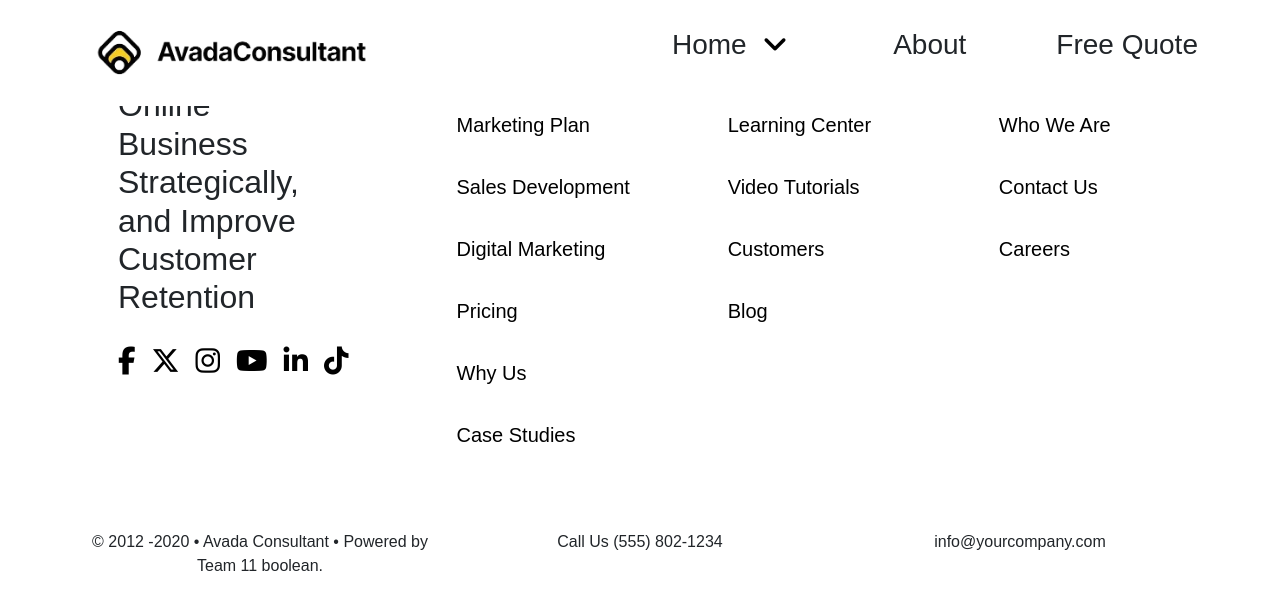
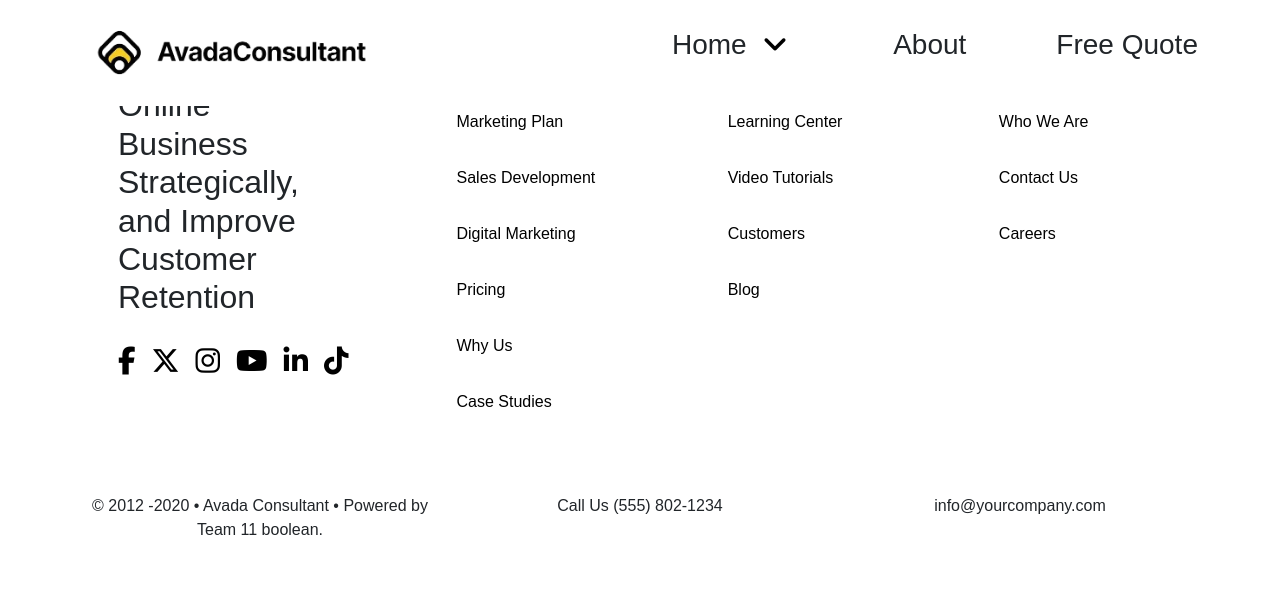
Before and after one commit to Om12ek99/proj-html-vuejs, a Vue app: page / in a window 1280 px wide. Shown: the top 610 px of the page. Built offline with nearby package versions, Linux system fonts and the light colour scheme.

Commit message:
fix: font li AppListFooter

```diff
--- a/src/components/AppListFooter.vue
+++ b/src/components/AppListFooter.vue
@@ -9,7 +9,7 @@ export default {
 </script>
 
 <template>
-    <li class="fs-5 py-3">{{ liText }}</li>
+    <li class="fs-6 py-3">{{ liText }}</li>
 </template>
 
 <style scoped lang="scss">
```
